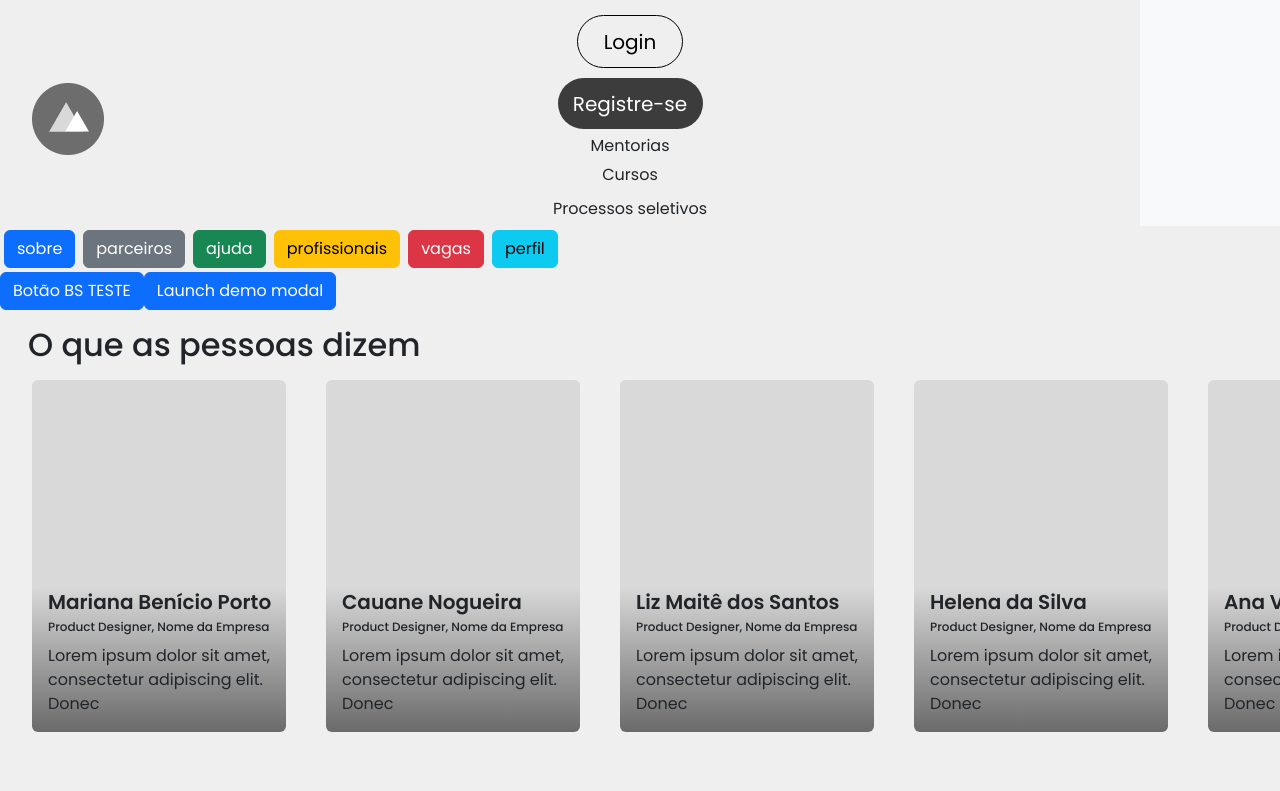
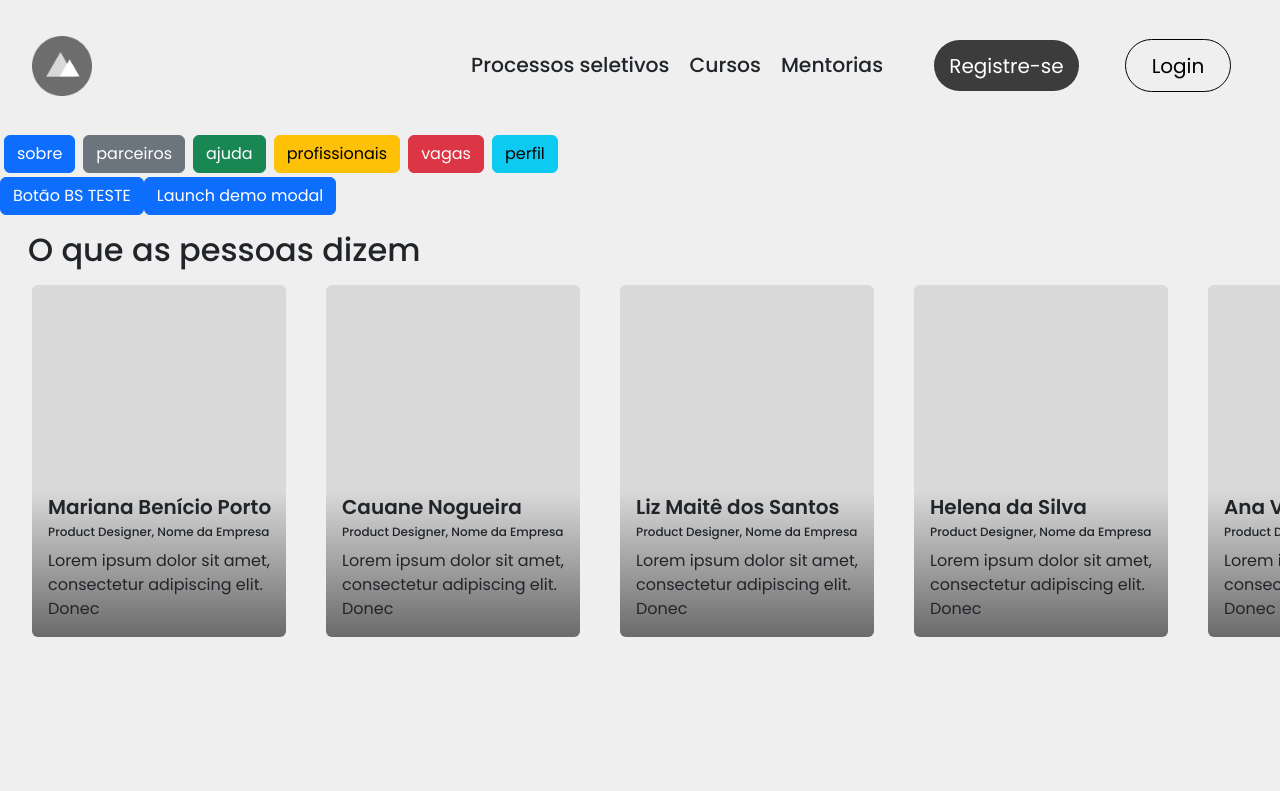
Before and after one commit to FelixMembrive/desafio-final-gama-academy-gr2, a React (Vite) app: page / in a window 1280 px wide. Shown: the top 791 px of the page. Built offline with nearby package versions, Linux system fonts and the light colour scheme; some icons are missing.

Commit message:
Header responsivo

```diff
--- a/src/componentes/Header/index.tsx
+++ b/src/componentes/Header/index.tsx
@@ -8,29 +8,30 @@ import Button from "react-bootstrap/Button";
 
 export default function Header() {
   return (
-    <Navbar id="navStyle" bg="light" expand="lg">
+    <Navbar id="navStyle" expand="lg">
       <Container id="containerStyle">
         <Navbar.Brand id="navImg" href="#home">
-          <img src={Logo} className="d-inline-block align-top" alt="Logo" />
+          <img src={Logo}
+          className="d-inline-block align-top"
+          alt="Logo"
+          width="60px"
+          height="60px"
+          />
         </Navbar.Brand>
         <Navbar.Toggle aria-controls="basic-navbar-nav" id="botaoToggle" />
         <Navbar.Collapse id="basic-navbar-nav">
-          <div className="bd-toc-item">
-            <Nav.Link href="#home">Processos seletivos</Nav.Link>
-          </div>
-          <div className="bd-toc-item">
-            <Nav.Link href="#link">Cursos</Nav.Link>
-          </div>
-          <Nav.Link href="#link">Mentorias</Nav.Link>
-          <div className="bd-toc-item">
+          <div className="botaoStyle">
             <Button id="registre" href="#" size="lg">
               Registre-se
             </Button>
-          </div>
-          <div className="bd-toc-item">
             <Button id="login" href="#" variant="outline" size="lg">
               Login
             </Button>
+          </div>
+          <div className="bd-toc-item">
+            <Nav.Link href="#home" className="links">Processos seletivos</Nav.Link>
+            <Nav.Link href="#link" className="links">Cursos</Nav.Link>
+            <Nav.Link href="#link" className="links">Mentorias</Nav.Link>
           </div>
         </Navbar.Collapse>
       </Container>
--- a/src/componentes/Header/style.scss
+++ b/src/componentes/Header/style.scss
@@ -1,9 +1,15 @@
 #containerStyle{
     @media only screen and (min-width: 768px) {
+        max-width: 100%;
         margin: 0;
         padding: 0;
+        display: flex;
+        flex-direction: row;
+        flex-wrap: nowrap;
+        font-weight: 400;
     }
 }
+
 #navStyle{
     background: #D9D9D9;
     display: flex;
@@ -15,27 +21,49 @@
 }
 #navImg{
     align-items: center;
-    margin-top: 12px;
     margin-left: 32px;
 }
 #botaoToggle{
     @media only screen and (min-width: 768px) {
-    display:none;
+        display:none;
+    }
+}
+.botaoStyle{
+    display: flex;
+    flex-direction: column;
+    align-items: center;
+    gap: 30px;
+    @media only screen and (min-width: 768px) {
+        display: flex;
+        flex-direction: row;
+        margin: 0 10px 0 10px;
+    }
+    @media only screen and (min-width: 992px) {
+        margin-right: 10px;
+        margin-left: 10px;
+        display: flex;
+        flex-direction: row;
     }
 }
 #basic-navbar-nav{
     text-align: center;
-    column-gap: 30px;
+    padding-bottom: 47px;
     z-index: 2;
+    font-weight: 400;
     @media only screen and (min-width: 768px) {
-        display: contents;
-        flex-direction: column-reverse;
+        display: inline-flex;
+        flex-direction: row-reverse
+    }
+    @media only screen and (min-width: 992px) {
+        padding: 10px;
+        font-weight: 500;
+        font-size: 20.3524px;
+        line-height: 31px;
     }
 }
 .botoesContainer{
-    font-family: Poppins;
+    font-family: 'Poppins';
     font-size: 14px;
-    font-weight: bold;
     line-height: 21px;
     display: contents;
     list-style: none;
@@ -44,18 +72,28 @@
     padding: 0;
     column-gap: 30px;
 }
+.bd-toc-item{
+    flex-direction: row-reverse;
+    @media only screen and (min-width: 768px) {
+        display: flex;
+        flex-direction: row;
+        margin: 0 10px 0 10px;
+    }
+}
 .espacamento{
     margin: 26px;
 }
-.navbar-nav{
-    align-items: center;
+.links{
+    font-family: 'Poppins';
+    margin: 26px;
+    @media only screen and (min-width: 768px) {
+        margin: 10px;
+    }
+    @media only screen and (min-width: 992px) {
+        padding: 8px;
+    }
 }
-.bd-toc-item{
-    padding: 5px;
-}
-Button{
-    flex-direction: row-reverse;
-}
+
 #registre{
     padding:10.5px;
     width: 145px;
@@ -63,6 +101,9 @@ Button{
     background-color: #3C3C3C;
     color: #FFFFFF;
     border-radius: 66px;
+    @media only screen and (min-width: 768px) {
+        margin-left: 21px;
+    }
 }
 #login{
     padding:10.5px;
@@ -70,7 +111,16 @@ Button{
     color: #000;
     border: 1px solid #000000;
     border-radius: 66px;
+    @media only screen and (min-width: 992px) {
+        margin-left: 16px;
+    }
 }
 #basic-navbar-nav{
-    margin-top: 10px;
+    margin-top: 40px;
+    @media only screen and (min-width: 992px) {
+        margin: 29px;
+    }
 }
+    // @media only screen and (min-width: 992px) {
+    //     padding: 10px;
+    // }
```
Also changed, not shown: 1 other file (tests, documents, lock files or other folders).
